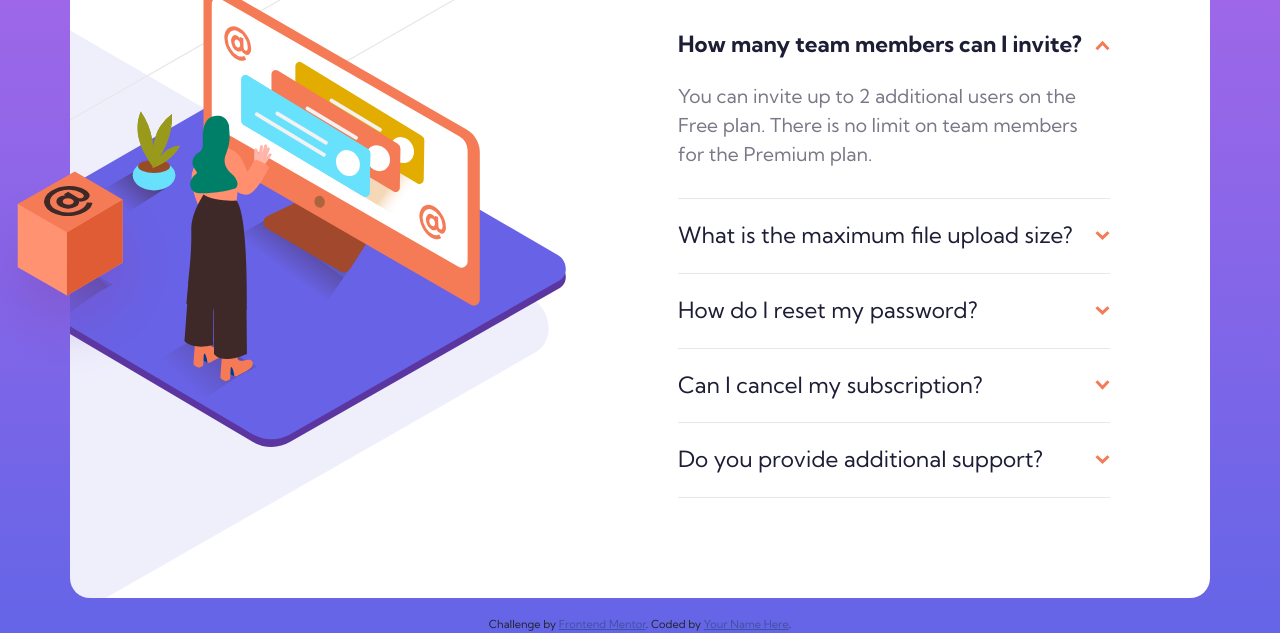
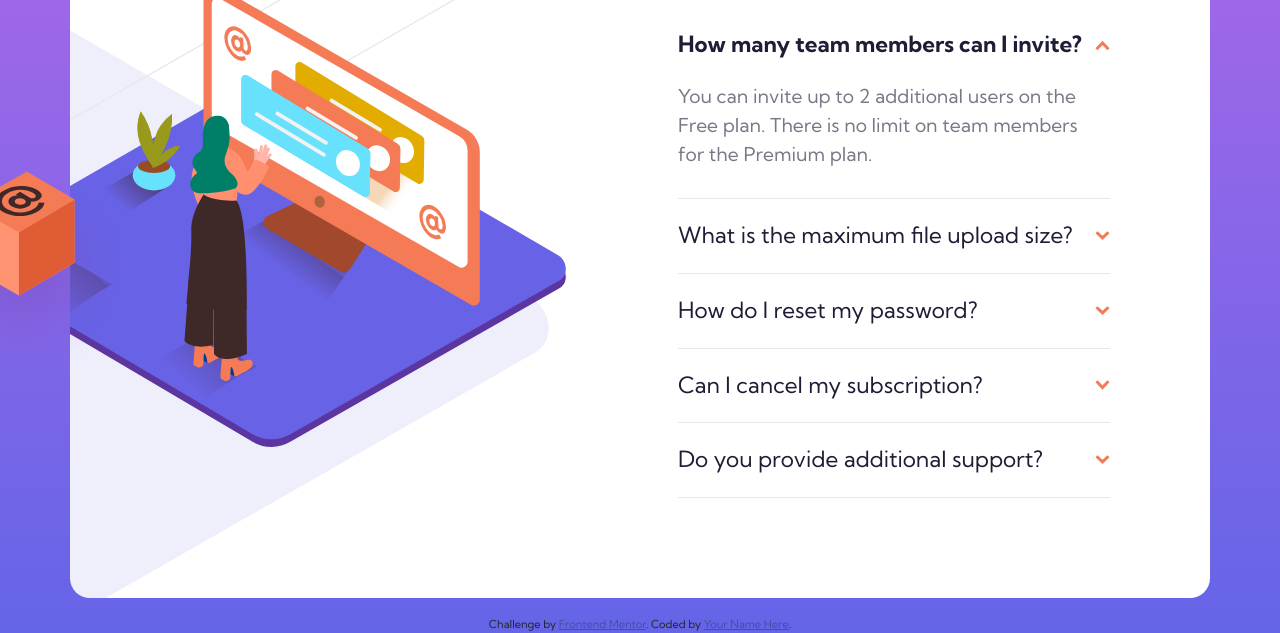
Before and after one commit to sn-tin/faq-accordion-card-main, a website built with Parcel: page src/index.html in a window 1280 px wide. Both pictures are taken after a click on the button "How many team members can I invite?". Shown: the part 184-817 px from the top of the page. Built offline with nearby package versions, Linux system fonts and the light colour scheme.

Commit message:
Move box to left when clicked

```diff
--- a/src/index.js
+++ b/src/index.js
@@ -1,6 +1,5 @@
-// Get each questions
-
 const accordionQuestions = document.querySelectorAll(".questions");
+const boxIllustration = document.querySelector(".box-illust");
 
 accordionQuestions.forEach(questions => {
     questions.addEventListener('click', function() {
@@ -9,11 +8,11 @@ accordionQuestions.forEach(questions => {
         const accordionAnswers = questions.nextElementSibling;
 
         if (questions.classList.contains("active")) {
+            boxIllustration.classList.add("move-box")
             accordionAnswers.classList.toggle("collapse-answer")
         } else {
+            boxIllustration.classList.remove("move-box")
             accordionAnswers.classList.remove("collapse-answer")
         }
     })
 })
-
-//
--- a/src/scss/_faqs-side.scss
+++ b/src/scss/_faqs-side.scss
@@ -60,6 +60,10 @@
     display: block;
 }
 
+.move-box {
+    left: -10rem;
+}
+
 @media screen and (max-width: 900px) {
     .faq-side {
         padding: 25px 25px 50px;
```
Also changed, not shown: dist/index.js, 6 other files.
